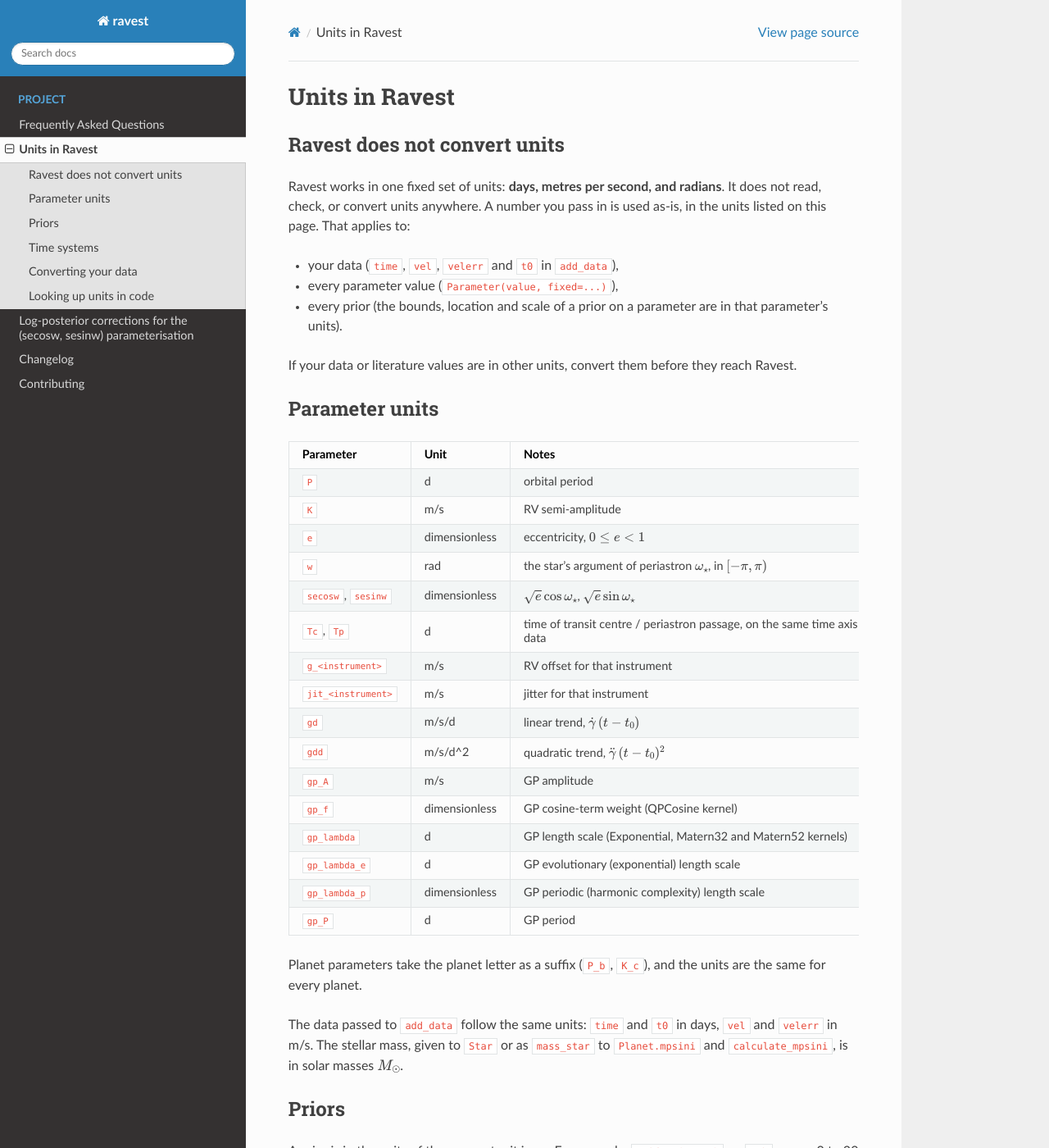
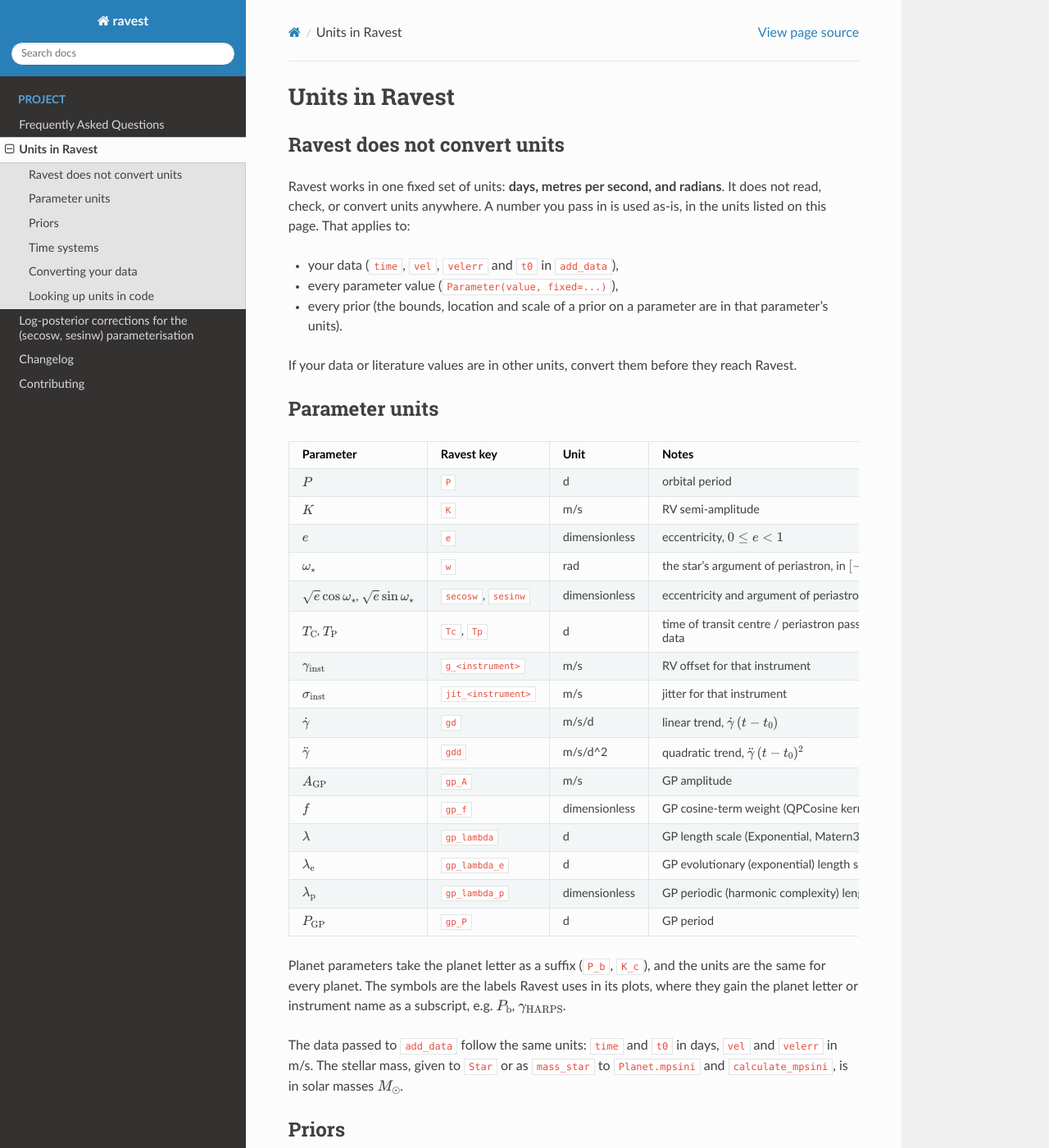
Before and after one commit to ross-dobson/ravest, a Sphinx documentation site: the page built from docs/units.md, in a window 1280 px wide and 1400 px high. Shown: the whole window at 82% size. Built offline with Sphinx 7.4.7 and the Read the Docs theme 3.1.0, drawn with Linux system fonts in a browser that asks for light colours; pages that are not in the unit, such as notebooks, are missing from menus.

Commit message:
docs: show each parameter's symbol beside its key in the units table

```diff
--- a/docs/units.md
+++ b/docs/units.md
@@ -12,26 +12,26 @@ If your data or literature values are in other units, convert them before they r
 
 ## Parameter units
 
-| Parameter | Unit | Notes |
-|-----------|------|-------|
-| `P` | d | orbital period |
-| `K` | m/s | RV semi-amplitude |
-| `e` | dimensionless | eccentricity, $0 \le e < 1$ |
-| `w` | rad | the star's argument of periastron $\omega_\star$, in $[-\pi, \pi)$ |
-| `secosw`, `sesinw` | dimensionless | $\sqrt{e}\cos\omega_\star$, $\sqrt{e}\sin\omega_\star$ |
-| `Tc`, `Tp` | d | time of transit centre / periastron passage, on the same time axis as your `time` data |
-| `g_<instrument>` | m/s | RV offset for that instrument |
-| `jit_<instrument>` | m/s | jitter for that instrument |
-| `gd` | m/s/d | linear trend, $\dot{\gamma}\,(t - t_0)$ |
-| `gdd` | m/s/d^2 | quadratic trend, $\ddot{\gamma}\,(t - t_0)^2$ |
-| `gp_A` | m/s | GP amplitude |
-| `gp_f` | dimensionless | GP cosine-term weight (QPCosine kernel) |
-| `gp_lambda` | d | GP length scale (Exponential, Matern32 and Matern52 kernels) |
-| `gp_lambda_e` | d | GP evolutionary (exponential) length scale |
-| `gp_lambda_p` | dimensionless | GP periodic (harmonic complexity) length scale |
-| `gp_P` | d | GP period |
+| Parameter | Ravest key | Unit | Notes |
+|-----------|------------|------|-------|
+| $P$ | `P` | d | orbital period |
+| $K$ | `K` | m/s | RV semi-amplitude |
+| $e$ | `e` | dimensionless | eccentricity, $0 \le e < 1$ |
+| $\omega_\star$ | `w` | rad | the star's argument of periastron, in $[-\pi, \pi)$ |
+| $\sqrt{e}\cos\omega_\star$, $\sqrt{e}\sin\omega_\star$ | `secosw`, `sesinw` | dimensionless | eccentricity and argument of periastron combined |
+| $T_{\mathrm{C}}$, $T_{\mathrm{P}}$ | `Tc`, `Tp` | d | time of transit centre / periastron passage, on the same time axis as your `time` data |
+| $\gamma_{\mathrm{inst}}$ | `g_<instrument>` | m/s | RV offset for that instrument |
+| $\sigma_{\mathrm{inst}}$ | `jit_<instrument>` | m/s | jitter for that instrument |
+| $\dot{\gamma}$ | `gd` | m/s/d | linear trend, $\dot{\gamma}\,(t - t_0)$ |
+| $\ddot{\gamma}$ | `gdd` | m/s/d^2 | quadratic trend, $\ddot{\gamma}\,(t - t_0)^2$ |
+| $A_{\mathrm{GP}}$ | `gp_A` | m/s | GP amplitude |
+| $f$ | `gp_f` | dimensionless | GP cosine-term weight (QPCosine kernel) |
+| $\lambda$ | `gp_lambda` | d | GP length scale (Exponential, Matern32 and Matern52 kernels) |
+| $\lambda_{\mathrm{e}}$ | `gp_lambda_e` | d | GP evolutionary (exponential) length scale |
+| $\lambda_{\mathrm{p}}$ | `gp_lambda_p` | dimensionless | GP periodic (harmonic complexity) length scale |
+| $P_{\mathrm{GP}}$ | `gp_P` | d | GP period |
 
-Planet parameters take the planet letter as a suffix (`P_b`, `K_c`), and the units are the same for every planet.
+Planet parameters take the planet letter as a suffix (`P_b`, `K_c`), and the units are the same for every planet. The symbols are the labels Ravest uses in its plots, where they gain the planet letter or instrument name as a subscript, e.g. $P_{\mathrm{b}}$, $\gamma_{\mathrm{HARPS}}$.
 
 The data passed to `add_data` follow the same units: `time` and `t0` in days, `vel` and `velerr` in m/s. The stellar mass, given to `Star` or as `mass_star` to `Planet.mpsini` and `calculate_mpsini`, is in solar masses $M_\odot$.
 
```
